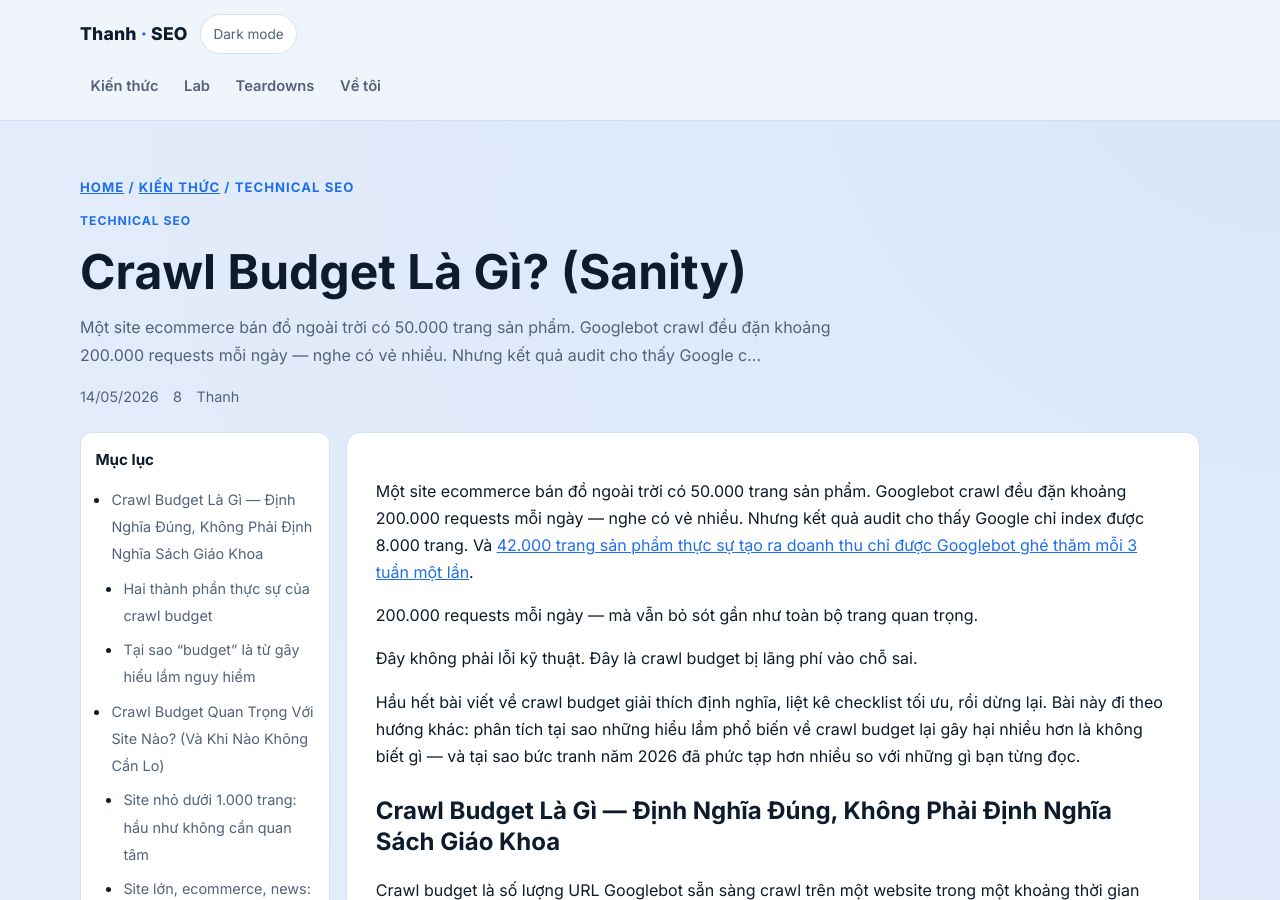
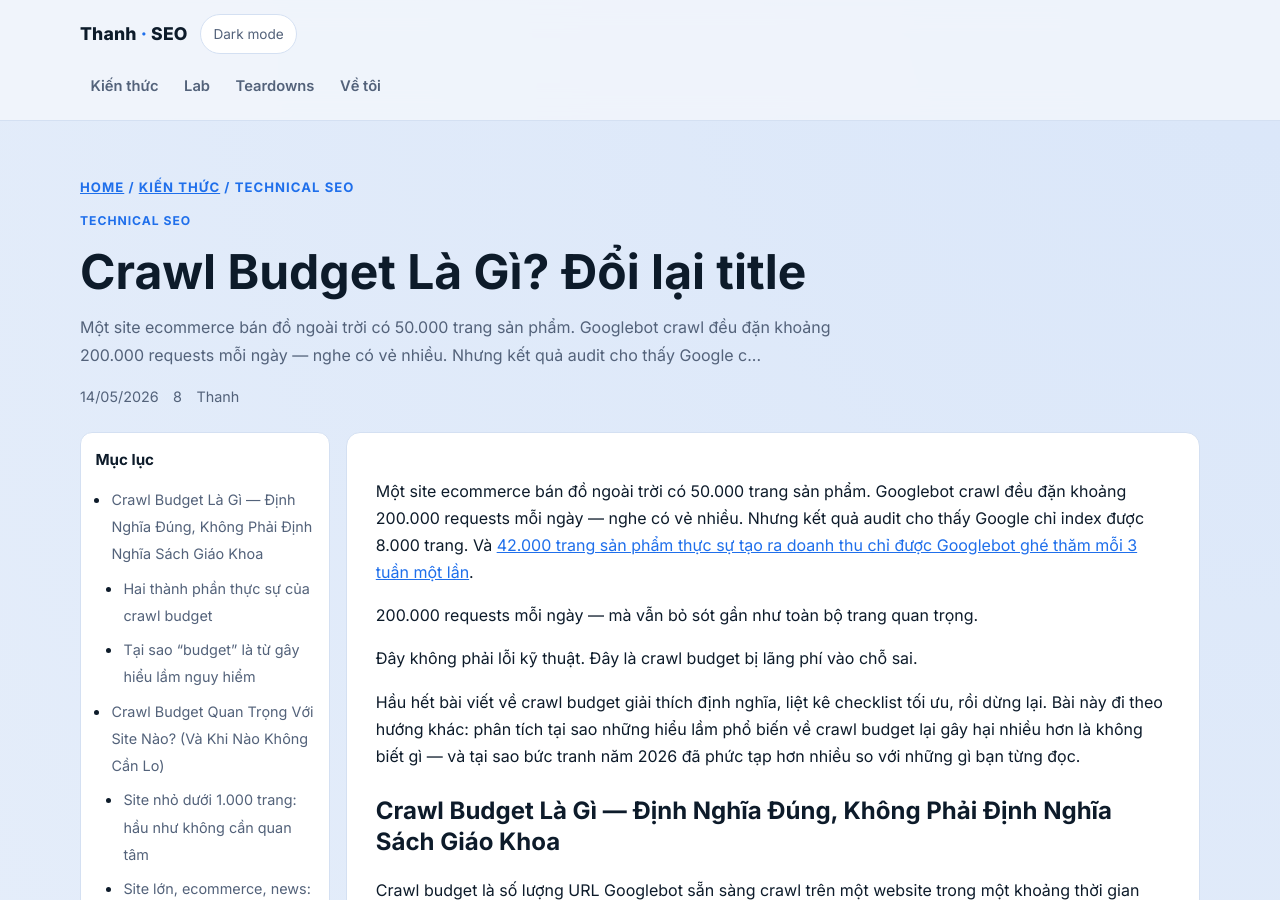
Before and after one commit to bathanhn3/bathanhn3.github.io, a Jekyll site: the page built from _posts/2026-05-14-crawl-budget-la-gi-sanity.md, in a window 1280 px wide and 900 px high. Built offline with Jekyll 4.4.1, drawn with Linux system fonts in a browser that asks for light colours.

Commit message:
Sync Sanity posts

```diff
--- a/_posts/2026-05-14-crawl-budget-la-gi-sanity.md
+++ b/_posts/2026-05-14-crawl-budget-la-gi-sanity.md
@@ -1,6 +1,6 @@
 ---
 layout: "post"
-title: "Crawl Budget Là Gì? (Sanity)"
+title: "Crawl Budget Là Gì? Đổi lại title"
 slug: crawl-budget-la-gi-sanity
 permalink: /crawl-budget-la-gi-sanity/
 description: "Một site ecommerce bán đồ ngoài trời có 50.000 trang sản phẩm. Googlebot crawl đều đặn khoảng 200.000 requests mỗi ngày — nghe có vẻ nhiều. Nhưng kết quả audit cho thấy Google c..."
```
Also changed, not shown: other parts of _posts/2026-05-14-crawl-budget-la-gi-sanity.md (+1 -1 lines).
